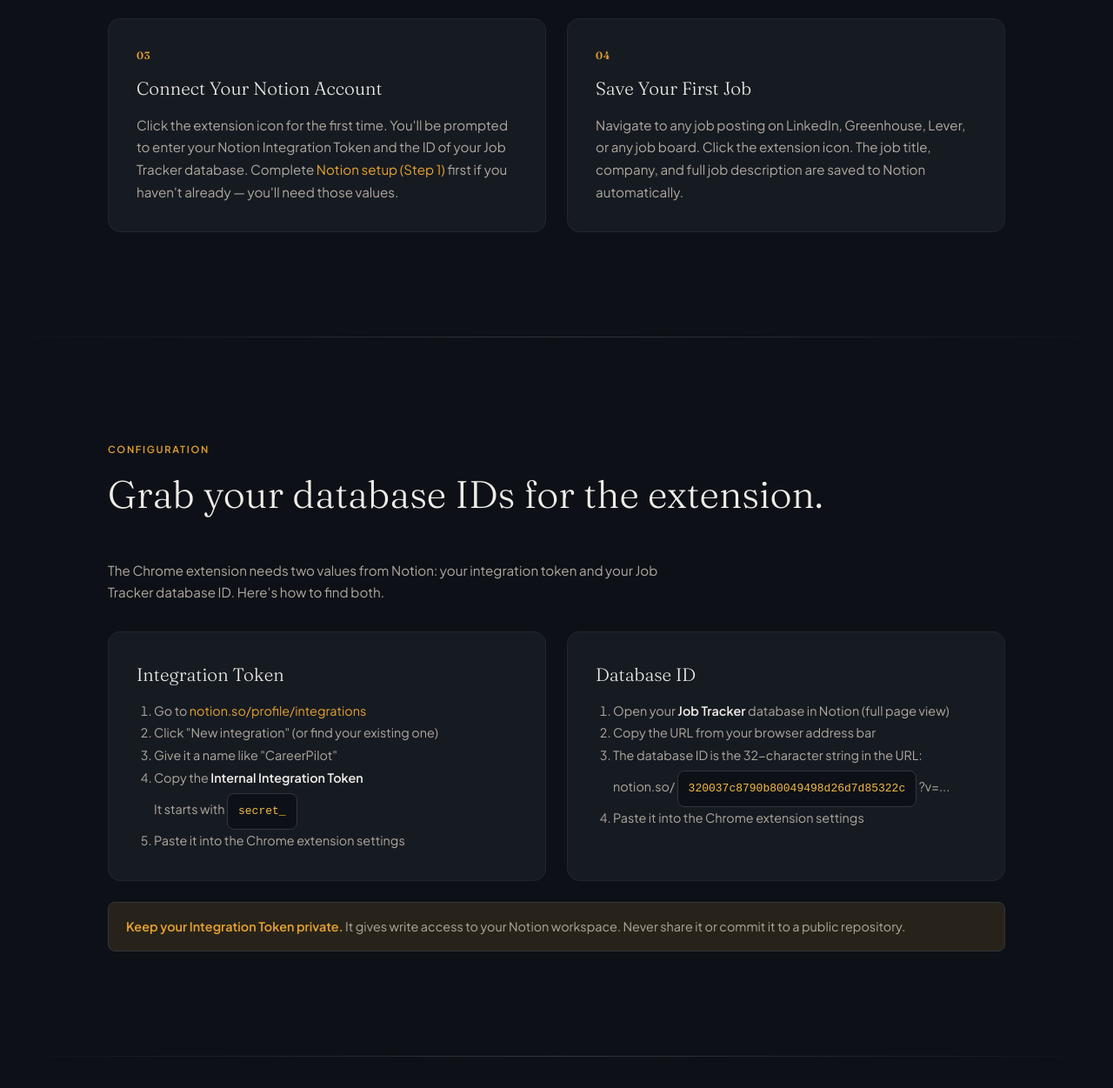
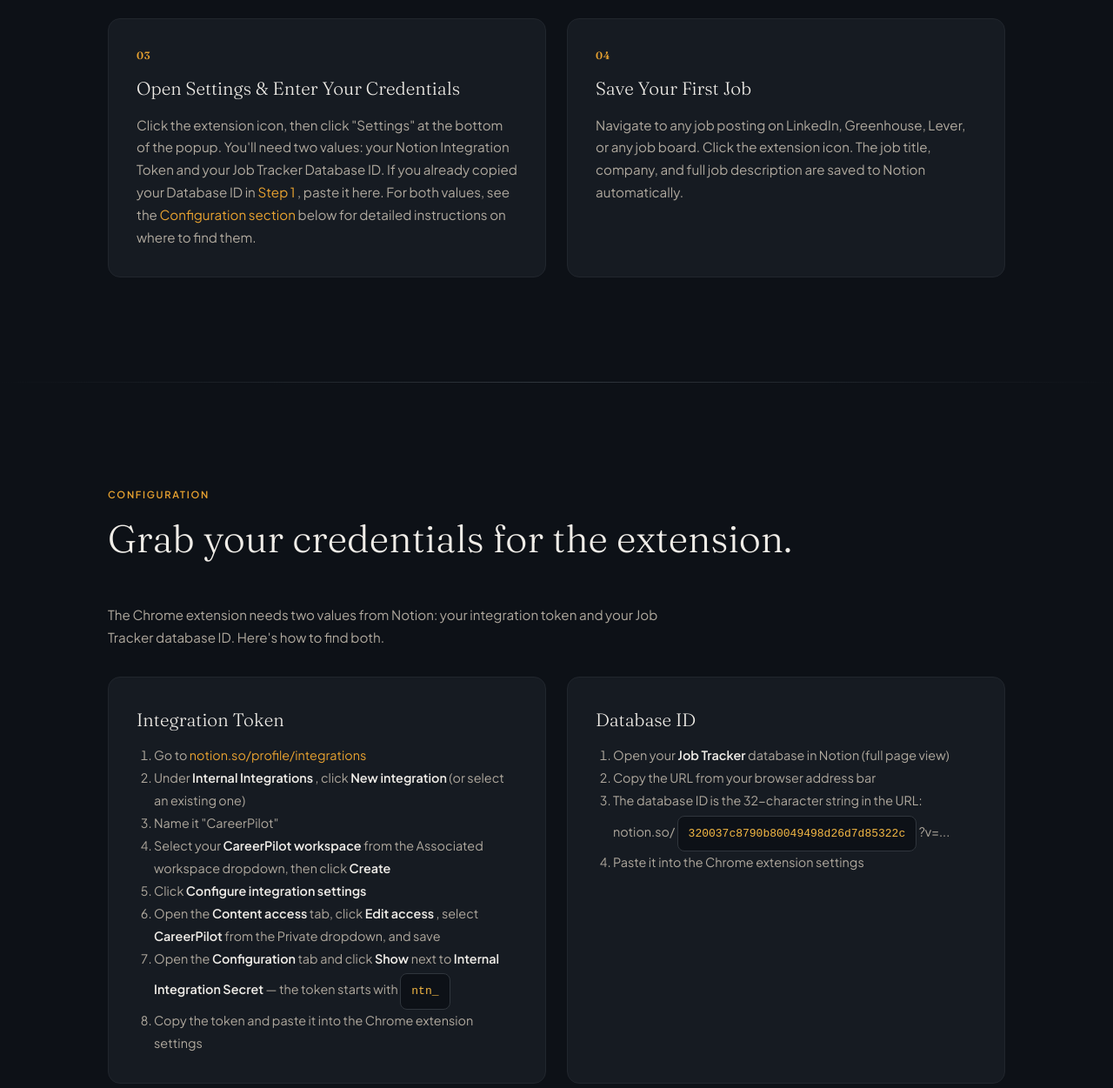
Before and after one commit to bigunit5150/KSSoftware.net, a website: page CareerCopilot/extension.html in a window 1280 px wide. Shown: the part 2049-3300 px from the top of the page at 87% size. Drawn offline with Linux system fonts and the light colour scheme.

Commit message:
Updates to support extension configuration

```diff
--- a/CareerCopilot/extension.html
+++ b/CareerCopilot/extension.html
@@ -221,14 +221,19 @@
 
           <div class="card reveal">
             <div class="step-number">03</div>
-            <h3 class="card-title">Connect Your Notion Account</h3>
+            <h3 class="card-title">Open Settings &amp; Enter Your Credentials</h3>
             <p class="card-body">
-              Click the extension icon for the first time. You'll be prompted to enter your Notion
-              Integration Token and the ID of your Job Tracker database. Complete
+              Click the extension icon, then click "Settings" at the bottom of the popup. You'll
+              need two values: your Notion Integration Token and your Job Tracker Database ID. If
+              you already copied your Database ID in
               <a href="notion-setup.html" style="color: var(--amber); text-decoration: none">
-                Notion setup (Step 1)
+                Step 1
               </a>
-              first if you haven't already &mdash; you'll need those values.
+              , paste it here. For both values, see the
+              <a href="#configuration" style="color: var(--amber); text-decoration: none">
+                Configuration section
+              </a>
+              below for detailed instructions on where to find them.
             </p>
           </div>
 
@@ -248,10 +253,10 @@
     <hr class="divider" />
 
     <!-- ========== CONFIGURATION ========== -->
-    <section>
+    <section id="configuration">
       <div class="container">
         <p class="eyebrow">Configuration</p>
-        <h2 class="section-headline">Grab your database IDs for the extension.</h2>
+        <h2 class="section-headline">Grab your credentials for the extension.</h2>
         <p
           class="reveal"
           style="
@@ -283,16 +288,44 @@
                   notion.so/profile/integrations
                 </a>
               </li>
-              <li>Click "New integration" (or find your existing one)</li>
-              <li>Give it a name like "CareerPilot"</li>
               <li>
-                Copy the
-                <strong style="color: var(--text-1)">Internal Integration Token</strong>
-                <br />
-                It starts with
-                <code class="config-example">secret_</code>
+                Under
+                <strong style="color: var(--text-1)">Internal Integrations</strong>
+                , click
+                <strong style="color: var(--text-1)">New integration</strong>
+                (or select an existing one)
               </li>
-              <li>Paste it into the Chrome extension settings</li>
+              <li>Name it "CareerPilot"</li>
+              <li>
+                Select your
+                <strong style="color: var(--text-1)">CareerPilot workspace</strong>
+                from the Associated workspace dropdown, then click
+                <strong style="color: var(--text-1)">Create</strong>
+              </li>
+              <li>
+                Click
+                <strong style="color: var(--text-1)">Configure integration settings</strong>
+              </li>
+              <li>
+                Open the
+                <strong style="color: var(--text-1)">Content access</strong>
+                tab, click
+                <strong style="color: var(--text-1)">Edit access</strong>
+                , select
+                <strong style="color: var(--text-1)">CareerPilot</strong>
+                from the Private dropdown, and save
+              </li>
+              <li>
+                Open the
+                <strong style="color: var(--text-1)">Configuration</strong>
+                tab and click
+                <strong style="color: var(--text-1)">Show</strong>
+                next to
+                <strong style="color: var(--text-1)">Internal Integration Secret</strong>
+                &mdash; the token starts with
+                <code class="config-example">ntn_</code>
+              </li>
+              <li>Copy the token and paste it into the Chrome extension settings</li>
             </ol>
           </div>
 
```
